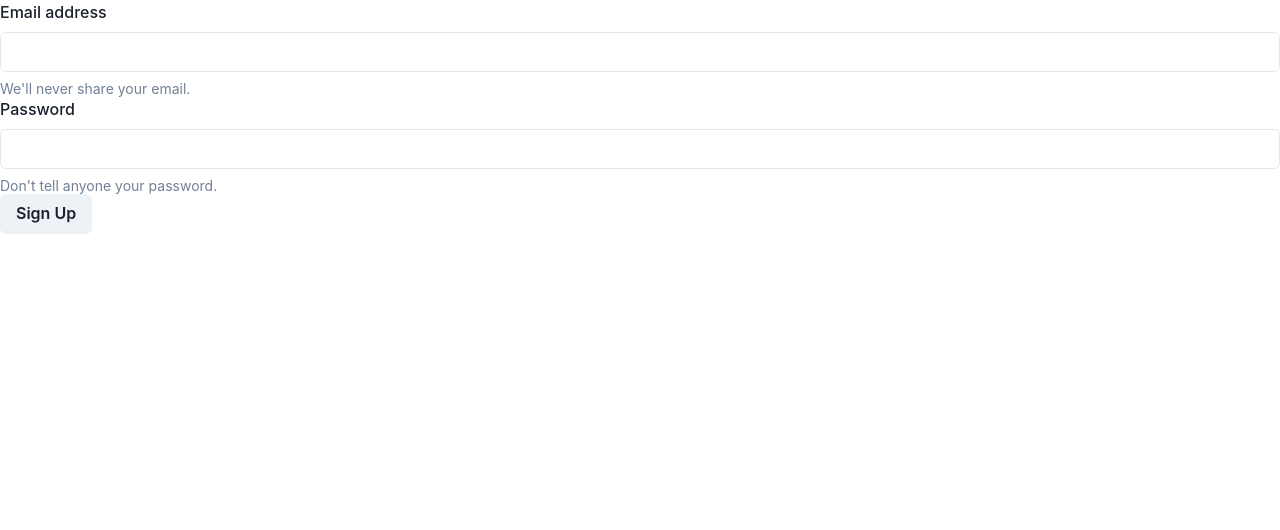
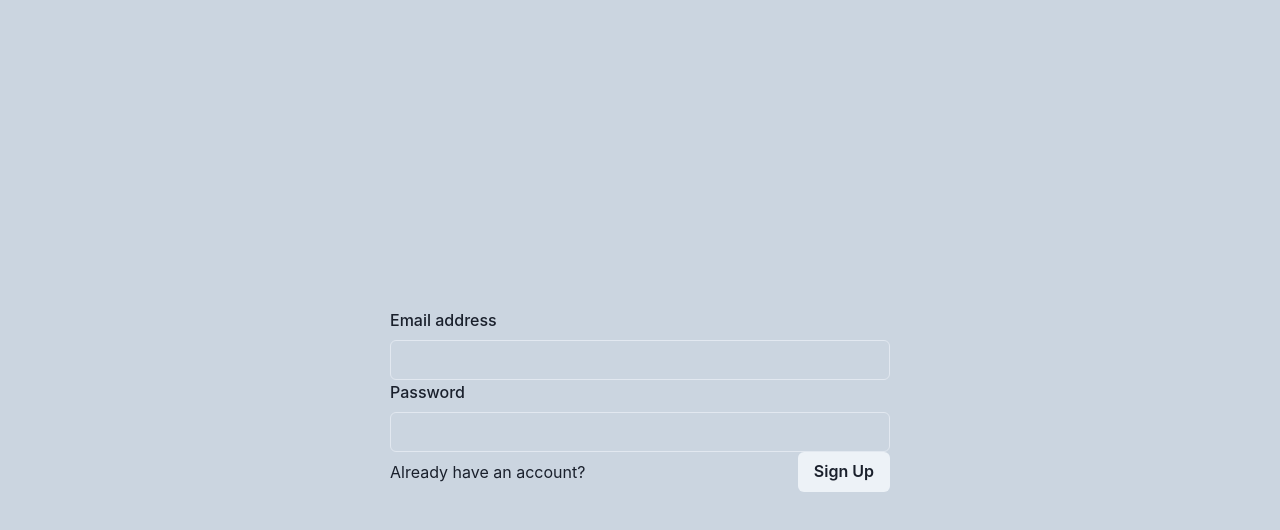
Before and after one commit to Wodnyan/Ame, a Next.js app: page /auth/sign-up in a window 1280 px wide. Shown: the top 530 px of the page. Built offline with nearby package versions, Linux system fonts and the light colour scheme; no server answers.

Commit message:
feat: sign up

```diff
--- /dev/null
+++ b/components/Auth/AuthForm.tsx
@@ -0,0 +1,97 @@
+import {
+  FormControl,
+  FormLabel,
+  Input,
+  Button,
+  Flex,
+  FormErrorMessage,
+} from "@chakra-ui/react";
+import Link from "next/link";
+import { ChangeEvent, FormEvent, useState } from "react";
+import fire from "../../config/fire-config";
+import { signInSchema } from "../../validation-schemas/auth";
+import { useRouter } from "next/router";
+
+interface SignUpCredentials {
+  email: string;
+  password: string;
+}
+
+export const SignUpForm = () => {
+  const router = useRouter();
+  const [userInfo, setUserInfo] = useState<SignUpCredentials>({
+    password: "",
+    email: "",
+  });
+  const [isLoading, setIsLoading] = useState(false);
+  const [errors, setErrors] = useState<any>({
+    email: "",
+    password: "",
+  });
+
+  const handleSubmit = async (e: FormEvent<HTMLFormElement>) => {
+    e.preventDefault();
+    try {
+      setErrors({ email: "", password: "" });
+      setIsLoading(true);
+      await signInSchema.validateAsync(userInfo, {
+        abortEarly: false,
+      });
+      await fire
+        .auth()
+        .createUserWithEmailAndPassword(userInfo.email, userInfo.password);
+      setIsLoading(false);
+      router.push("/todos");
+    } catch (error) {
+      setIsLoading(false);
+      error.details?.map(({ message, context: { key } }) => {
+        setErrors((prev: any) => ({
+          ...prev,
+          [key]: message,
+        }));
+        console.log(message);
+      });
+    }
+  };
+
+  const handleChange = async (e: ChangeEvent<HTMLInputElement>) => {
+    const { value, id } = e.target;
+    setUserInfo((prev) => ({
+      ...prev,
+      [id]: value,
+    }));
+  };
+
+  return (
+    <form onSubmit={handleSubmit}>
+      <FormControl isInvalid={errors.email !== ""}>
+        <FormLabel>Email address</FormLabel>
+        <Input
+          id="email"
+          onChange={handleChange}
+          type="text"
+          value={userInfo.email}
+        />
+        <FormErrorMessage>{errors.email}</FormErrorMessage>
+      </FormControl>
+      <FormControl isInvalid={errors.password !== ""}>
+        <FormLabel>Password</FormLabel>
+        <Input
+          id="password"
+          onChange={handleChange}
+          type="password"
+          value={userInfo.password}
+        />
+        <FormErrorMessage>{errors.password}</FormErrorMessage>
+      </FormControl>
+      <Flex justifyContent="space-between" alignItems="center">
+        <Link href="/auth/login">
+          <a>Already have an account?</a>
+        </Link>
+        <Button isLoading={isLoading} type="submit">
+          Sign Up
+        </Button>
+      </Flex>
+    </form>
+  );
+};
--- a/package.json
+++ b/package.json
@@ -13,6 +13,7 @@
     "@emotion/styled": "^11.0.0",
     "firebase": "^8.2.5",
     "framer-motion": "^3.3.0",
+    "joi": "^17.3.0",
     "next": "10.0.6",
     "react": "17.0.1",
     "react-dom": "17.0.1"
--- a/pages/_app.tsx
+++ b/pages/_app.tsx
@@ -1,5 +1,6 @@
 import { AppProps } from "next/app";
 import { ChakraProvider, theme, CSSReset } from "@chakra-ui/react";
+import "../styles/globals.css";
 
 function App({ Component, pageProps }: AppProps) {
   return (
--- a/pages/auth/sign-up.tsx
+++ b/pages/auth/sign-up.tsx
@@ -1,81 +1,23 @@
-import { useState, ChangeEvent, FormEvent } from "react";
 import Head from "next/head";
-import {
-  FormControl,
-  FormLabel,
-  FormHelperText,
-  Input,
-  Button,
-} from "@chakra-ui/react";
-import fire from "../../config/fire-config";
-import { CLIENT_RENEG_LIMIT } from "tls";
-
-interface UserInfo {
-  email: string;
-  password: string;
-}
+import {SignUpForm} from "../../components/Auth/AuthForm";
+import { Box } from "@chakra-ui/react";
 
 const SignUp = () => {
-  const [userInfo, setUserInfo] = useState<UserInfo>({
-    password: "",
-    email: "",
-  });
-  const [isLoading, setIsLoading] = useState(false);
-
-  const handleChange = (e: ChangeEvent<HTMLInputElement>) => {
-    const { value, id } = e.target;
-    setUserInfo((prev) => ({
-      ...prev,
-      [id]: value,
-    }));
-  };
-
-  const handleSubmit = async (e: FormEvent<HTMLFormElement>) => {
-    e.preventDefault();
-    try {
-      setIsLoading(true);
-      const user = await fire
-        .auth()
-        .createUserWithEmailAndPassword(userInfo.email, userInfo.password);
-      setIsLoading(false);
-      console.log(user);
-    } catch (error) {
-      setIsLoading(false);
-      console.log(error);
-    }
-  };
-
   return (
-    <>
+    <Box
+      display="flex"
+      justifyContent="center"
+      alignItems="center"
+      height="100%"
+      background="gray.300"
+    >
       <Head>
         <title>Sign Up</title>
       </Head>
-      <form onSubmit={handleSubmit}>
-        <FormControl>
-          <FormLabel>Email address</FormLabel>
-          <Input
-            id="email"
-            onChange={handleChange}
-            type="text"
-            value={userInfo.email}
-          />
-          <FormHelperText>We'll never share your email.</FormHelperText>
-        </FormControl>
-        <FormControl>
-          <FormLabel>Password</FormLabel>
-          <Input
-            id="password"
-            onChange={handleChange}
-            type="password"
-            value={userInfo.password}
-          />
-          <FormHelperText>Don't tell anyone your password.</FormHelperText>
-        </FormControl>
-        <Button isLoading={isLoading} type="submit">
-          Sign Up
-        </Button>
-      </form>
-    </>
+      <Box maxWidth="500px" width="100%">
+        <SignUpForm />
+      </Box>
+    </Box>
   );
 };
 
--- a/styles/globals.css
+++ b/styles/globals.css
@@ -1,14 +1,9 @@
 html,
-body {
+body,
+#__next {
   padding: 0;
   margin: 0;
-  font-family: -apple-system, BlinkMacSystemFont, Segoe UI, Roboto, Oxygen,
-    Ubuntu, Cantarell, Fira Sans, Droid Sans, Helvetica Neue, sans-serif;
-}
-
-a {
-  color: inherit;
-  text-decoration: none;
+  height: 100%;
 }
 
 * {
--- /dev/null
+++ b/validation-schemas/auth.ts
@@ -0,0 +1,10 @@
+import Joi from "joi";
+
+export const signInSchema = Joi.object({
+  email: Joi.string()
+    .email({
+      tlds: false,
+    })
+    .required(),
+  password: Joi.string().min(6).required(),
+});
```
Also changed, not shown: pages/auth/login.tsx (added, +82 -0 lines), 1 other file (tests, documents, lock files or other folders).
